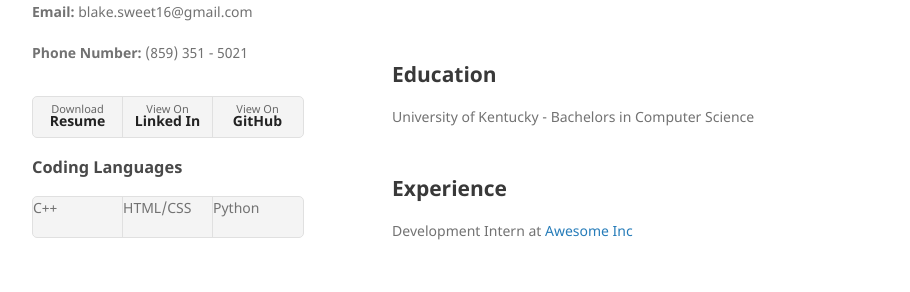
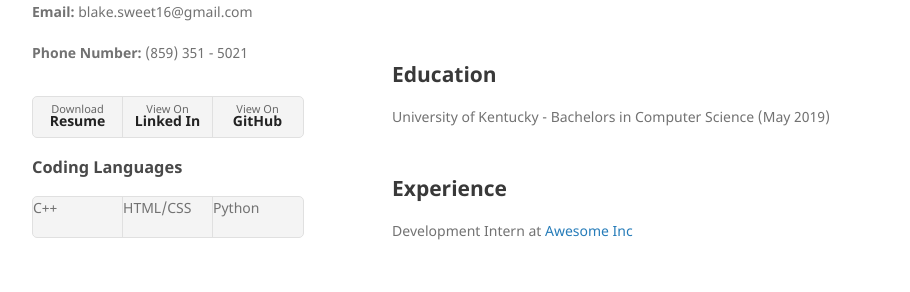
Before and after one commit to BSweet16/BSweet16.github.io, a Jekyll site: the page built from index.html, in a window 1280 px wide and 976 px high. Shown: the part 314-606 px from the top of the window, without its empty margins (178-1088 px from the left). Built offline with Jekyll 4.4.1, drawn with Linux system fonts in a browser that asks for light colours.

```diff
--- a/_layouts/default.html
+++ b/_layouts/default.html
@@ -28,7 +28,7 @@
         {% if site.show_downloads %}
         <div style="padding-top: 5%">
           <ul>
-            <li><a href="{{ site.github.zip_url }}">Download <strong>Resume</strong></a></li>
+            <li><a href="assets/BlakeSweet.pdf">Download <strong>Resume</strong></a></li>
             <li><a href="https://www.linkedin.com/in/blake-sweet-097741117/" target="_blank">View On <strong>Linked In</strong></a></li>
             <li><a href="https://github.com/buzzysweet" target="_blank">View On <strong>GitHub</strong></a></li>
           </ul>
--- a/index.html
+++ b/index.html
@@ -2,8 +2,11 @@
 layout: default
 ---
 
+<!-- Showcase -->
 <h1>Showcase</h1>
 <div class="row">
+
+	<!-- Joy Project -->
 	<div class="col-lg-4">
 		<a href="https://continuousjoy.awesomeinc.org/" target="_blank"><img src="assets/images/JoyProject.gif" alt="Joy Project Logo" style="max-width: 20%"></a>
 	</div>
@@ -11,12 +14,14 @@ layout: default
 		<a href="https://continuousjoy.awesomeinc.org/" target="_blank">The Joy Project</a>
 		<p>When Interning for Awesome Inc, the following project was recreated solo with design recommendations from fellow designers and supervisors. </p>
 	</div>
+
 </div>
+<!-- /Showcase -->
 
 
 
 <h2 style="margin-top: 20%">Education</h2>
-	<p>University of Kentucky - Bachelors in Computer Science</p>
+	<p>University of Kentucky - Bachelors in Computer Science (May 2019)</p>
 
 <h2 style="margin-top: 10%">Experience</h2>
 	<p>Development Intern at <a href="https://www.awesomeinc.org/" target="_blank">Awesome Inc</a></p>
```
Also changed, not shown: 1 other file.
